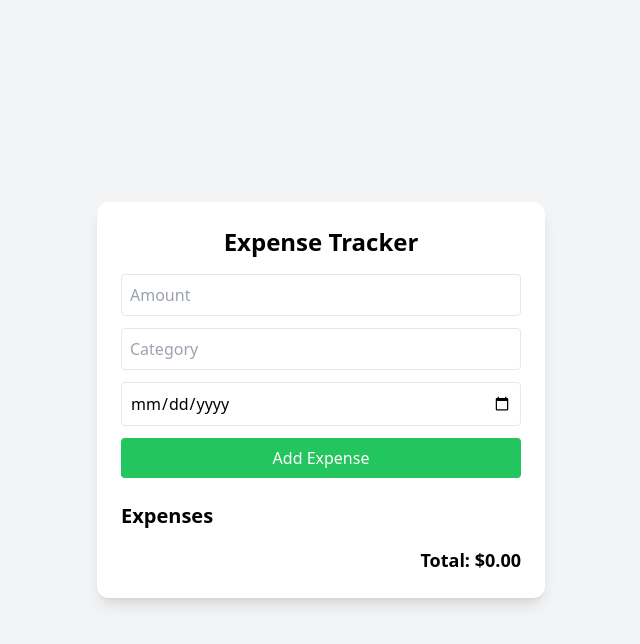
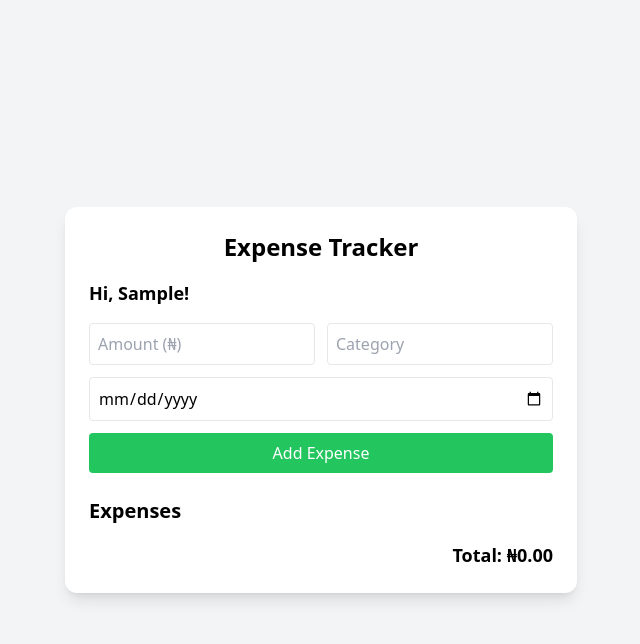
Before and after one commit to Bibex9/debby-expense-tracker, a plain HTML site: page index.html in a window 1280 px wide. Both pictures are taken after typing "Sample" into the empty fields and a click on the button "Continue". Shown: the whole page, without its empty margins (319-959 px from the left). Drawn offline with nearby package versions, Linux system fonts and the light colour scheme; no server answers.

Commit message:
Update index.html

```diff
--- a/index.html
+++ b/index.html
@@ -34,6 +34,11 @@
 
     let currentUser = "";
 
+    // Format Naira with commas
+    function formatNaira(amount) {
+      return "₦" + amount.toLocaleString("en-NG", { minimumFractionDigits: 2 });
+    }
+
     // Set username
     window.setUsername = function (e) {
       e.preventDefault();
@@ -45,6 +50,7 @@
       currentUser = username;
       document.getElementById("user-section").classList.add("hidden");
       document.getElementById("tracker-section").classList.remove("hidden");
+      document.getElementById("welcome-user").textContent = `Hi, ${username}!`;
       fetchExpenses();
     };
 
@@ -87,19 +93,19 @@
 
         const li = document.createElement("li");
         li.className =
-          "flex justify-between items-center bg-white shadow p-3 rounded-lg mb-2";
+          "flex flex-col sm:flex-row justify-between items-start sm:items-center bg-white shadow p-4 rounded-lg mb-3";
 
         li.innerHTML = `
           <div>
-            <p class="font-semibold">$${data.amount} - ${data.category}</p>
+            <p class="font-semibold">${formatNaira(data.amount)} - ${data.category}</p>
             <p class="text-sm text-gray-600">${data.date}</p>
           </div>
-          <button class="bg-red-500 text-white px-3 py-1 rounded" onclick="deleteExpense('${docSnap.id}')">Delete</button>
+          <button class="mt-2 sm:mt-0 bg-red-500 text-white px-3 py-1 rounded hover:bg-red-600" onclick="deleteExpense('${docSnap.id}')">Delete</button>
         `;
         expenseList.appendChild(li);
       });
 
-      totalDisplay.textContent = "Total: $" + total.toFixed(2);
+      totalDisplay.textContent = "Total: " + formatNaira(total);
     }
 
     // Delete Expense
@@ -111,8 +117,8 @@
     window.addExpense = addExpense;
   </script>
 </head>
-<body class="bg-gray-100 min-h-screen flex items-center justify-center">
-  <div class="w-full max-w-md bg-white rounded-xl shadow-lg p-6">
+<body class="bg-gray-100 min-h-screen flex items-center justify-center p-4">
+  <div class="w-full max-w-lg bg-white rounded-xl shadow-lg p-6">
     <h1 class="text-2xl font-bold mb-4 text-center">Expense Tracker</h1>
 
     <!-- Username Section -->
@@ -135,27 +141,29 @@
 
     <!-- Tracker Section -->
     <div id="tracker-section" class="hidden">
-      <form id="expense-form" class="space-y-3" onsubmit="addExpense(event)">
+      <p id="welcome-user" class="text-lg font-semibold mb-4"></p>
+
+      <form id="expense-form" class="grid grid-cols-1 sm:grid-cols-2 gap-3" onsubmit="addExpense(event)">
         <input
           id="amount"
           type="number"
-          placeholder="Amount"
-          class="w-full border p-2 rounded"
+          placeholder="Amount (₦)"
+          class="border p-2 rounded w-full"
         />
         <input
           id="category"
           type="text"
           placeholder="Category"
-          class="w-full border p-2 rounded"
+          class="border p-2 rounded w-full"
         />
         <input
           id="date"
           type="date"
-          class="w-full border p-2 rounded"
+          class="border p-2 rounded w-full sm:col-span-2"
         />
         <button
           type="submit"
-          class="w-full bg-green-500 text-white p-2 rounded hover:bg-green-600"
+          class="sm:col-span-2 bg-green-500 text-white p-2 rounded hover:bg-green-600"
         >
           Add Expense
         </button>
@@ -165,7 +173,7 @@
       <ul id="expense-list" class="space-y-2"></ul>
 
       <!-- Total Expenses -->
-      <p id="total-expenses" class="text-lg font-bold mt-4 text-right">Total: $0.00</p>
+      <p id="total-expenses" class="text-lg font-bold mt-4 text-right">Total: ₦0.00</p>
     </div>
   </div>
 </body>
```
